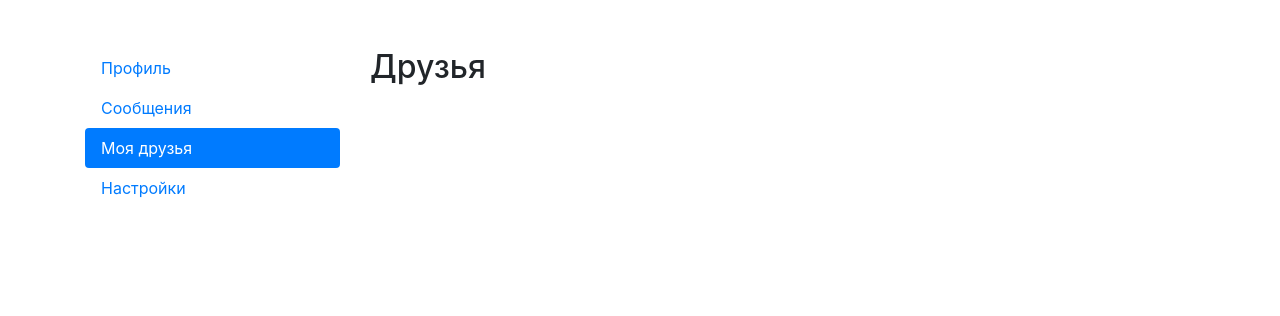
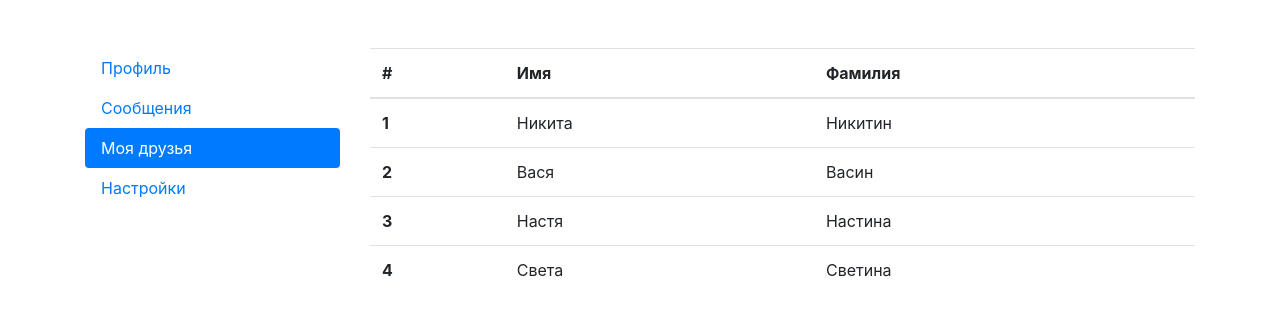
Before and after one commit to Dimilian91/new, a React (Vite) app: page /friends in a window 1280 px wide. Shown: the top 316 px of the page. Built offline with nearby package versions, Linux system fonts and the light colour scheme.

Commit message:
getUsers in Friends

```diff
--- a/src/App.jsx
+++ b/src/App.jsx
@@ -3,7 +3,6 @@
 import { Friends } from "./components/Friends";
 import { Profile } from "./components/Profile";
 import { Messages } from "./components/Messages";
-import { getUser } from "./state";
 
 
 
@@ -31,9 +30,9 @@
         <div className="col-9">
           <Routes>
             <Route path="/" element={<h2>В личном кабине.Выбор меню слева</h2>} />
-            <Route path="/profile" element={<Profile function={props.function}/>}  />
+            <Route path="/profile" element={<Profile function={props.users.key_getUser}/>}  />
             <Route path="/messages" element={<Messages/>} />
-            <Route path="/friends" element={<Friends />} />
+            <Route path="/friends" element={<Friends function={props.users.key_getUsers}/>}  />
             <Route path="/settings" element={<Settings />} />
           </Routes>
         </div>
--- a/src/components/Friends.jsx
+++ b/src/components/Friends.jsx
@@ -1,4 +1,37 @@
+const TableRow = (props) => {
+  return (
+    <tr>
+      <th scope="row">{props.index + 1}</th>
+      <td>{props.name}</td>
+      <td>{props.lastname}</td>
+    </tr>
+  )
+}
 
-export const Friends = () => {
-  return <h2>Друзья</h2>;
+export const Friends = (props) => {
+  let users = props.function();
+  console.log(users);
+  let usersCount = Object.keys(users).length;
+  let usersRow = [];
+  for(let i = 0; i < usersCount; i++) {
+    usersRow.push(<TableRow key={i} index={i} name={users[i].name} lastname={users[i].lastname} />);
+  }
+  return (
+    <div className="row">
+      <div className="col-12">
+      <table className="table">
+  <thead>
+    <tr>
+      <th scope="col">#</th>
+      <th scope="col">Имя</th>
+      <th scope="col">Фамилия</th>
+    </tr>
+  </thead>
+  <tbody>
+    {usersRow}
+  </tbody>
+</table>
+      </div>
+    </div>
+  );
 };
--- a/src/components/Profile.jsx
+++ b/src/components/Profile.jsx
@@ -10,21 +10,21 @@
     <div className="row">
       <div className="col-md-4">
         <img className="img-fluid"
-          src="https://img.freepik.com/free-psd/3d-illustration-person-with-sunglasses_23-2149436178.jpg"
+          src={user.avatar}
           alt="Фото пользователя"
         />
       </div>
       <div className="col-md-8">
         <h2 className={styles.name}>
-          Фамилия имя: <span> Серега </span>
+          Фамилия имя: <span> {user.lastname} {user.name} </span>
         </h2>
         <p className={styles.email}>
-          Email: <span> sergo@mail.ru </span>
+          Email: <span> {user.email} </span>
         </p>
         <p style={idStyle}>
-          Id: <span> 4 </span>
+          Id: <span> {user.id} </span>
         </p>
-        <p style={{ fontSize: 24, color: "red" }}>История о себе: </p>
+        <p style={{ fontSize: 24, color: "red" }}> {user.about} </p>
       </div>
     </div>
   );
--- a/src/main.jsx
+++ b/src/main.jsx
@@ -2,11 +2,11 @@
 import ReactDOM from "react-dom/client";
 import App from "./App.jsx";
 import { BrowserRouter } from "react-router-dom";
-import { getUser } from "./state.jsx";
+import { getUser, getUsers } from "./state.jsx";
 // import './index.css'
 
 ReactDOM.createRoot(document.getElementById("root")).render(
   <BrowserRouter>
-    <App function={getUser}/>
+    <App users={{key_getUser: getUser, key_getUsers: getUsers}}/>
   </BrowserRouter>
 );
--- a/src/state.jsx
+++ b/src/state.jsx
@@ -6,8 +6,19 @@
   avatar:
     "https://img.freepik.com/free-psd/3d-illustration-person-with-sunglasses_23-2149436178.jpg",
   about: "Тут мой рассказ о себе",
+};
+
+const users = {
+  0: {name: "Никита", lastname: "Никитин"},
+  1: {name: "Вася", lastname: "Васин"},
+  2: {name: "Настя", lastname: "Настина"},
+  3: {name: "Света", lastname: "Светина"},
 }
 
 export function getUser() {
   return user;
 }
+
+export function getUsers() {
+  return users;
+}
```
